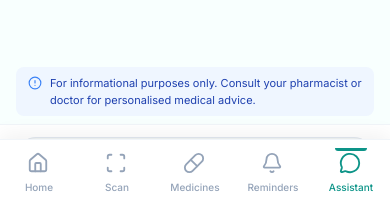
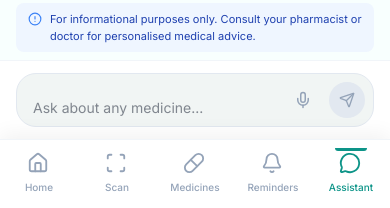
Before and after one commit to Priyanshu-codex/pharma-ai, a Next.js app: page /assistant in a window 390 px wide. Shown: the part 633-841 px from the top of the page. Built offline with nearby package versions, Linux system fonts and the light colour scheme; no server answers; the database is empty; sample sign-in values are in the browser's storage.

Commit message:
fix: mobile responsiveness for Legal pages and AI Assistant search/input bar layout

```diff
--- a/src/app/assistant/layout.tsx
+++ b/src/app/assistant/layout.tsx
@@ -48,17 +48,10 @@ export default function AssistantLayout({
 
   return (
     <NotificationProvider>
-      <div
-        style={{
-          minHeight: "100vh",
-          background: "var(--color-surface)",
-          display: "flex",
-          flexDirection: "column",
-        }}
-      >
+      <div className="h-[100dvh] md:min-h-screen bg-[var(--color-surface)] flex flex-col overflow-hidden w-full">
         <MobileNav mode={mode} userName={userName} userInitials={userInitials} />
         <TopNav mode={mode} userName={userName} userInitials={userInitials} />
-        <main style={{ flex: 1 }}>{children}</main>
+        <main className="flex-1 flex flex-col min-h-0 overflow-hidden relative w-full">{children}</main>
         <div className="md:hidden">
           <BottomNav mode={mode} />
         </div>
--- a/src/components/shared/AIAssistant.tsx
+++ b/src/components/shared/AIAssistant.tsx
@@ -163,7 +163,7 @@ export function AIAssistant({ mode }: AIAssistantProps) {
   const showSuggestions = messages.length === 1;
 
   return (
-    <div className="flex flex-col h-[calc(100vh-var(--bottom-nav-height)-var(--safe-bottom))] md:h-[calc(100vh-var(--top-nav-height))] bg-[var(--color-surface)] max-w-4xl mx-auto md:my-4 md:rounded-2xl md:border md:border-[var(--color-border)] md:shadow-lg overflow-hidden">
+    <div className="flex flex-col flex-1 h-full min-h-0 w-full max-w-4xl mx-auto md:my-4 md:h-[calc(100vh-var(--top-nav-height)-2rem)] md:rounded-2xl md:border md:border-[var(--color-border)] md:shadow-lg bg-[var(--color-surface)] overflow-hidden pb-[calc(var(--bottom-nav-height)+var(--safe-bottom))] md:pb-0">
       {/* Header */}
       <div
         style={{
@@ -219,6 +219,7 @@ export function AIAssistant({ mode }: AIAssistantProps) {
       <div
         style={{
           flex: 1,
+          minHeight: 0,
           overflowY: "auto",
           padding: "16px",
           display: "flex",
@@ -336,7 +337,8 @@ export function AIAssistant({ mode }: AIAssistantProps) {
           borderTop: "1px solid var(--color-border-light)",
           padding: "12px 16px",
           flexShrink: 0,
-          paddingBottom: "calc(12px + env(safe-area-inset-bottom, 0px))",
+          position: "relative",
+          zIndex: 10,
         }}
       >
         <div
```
